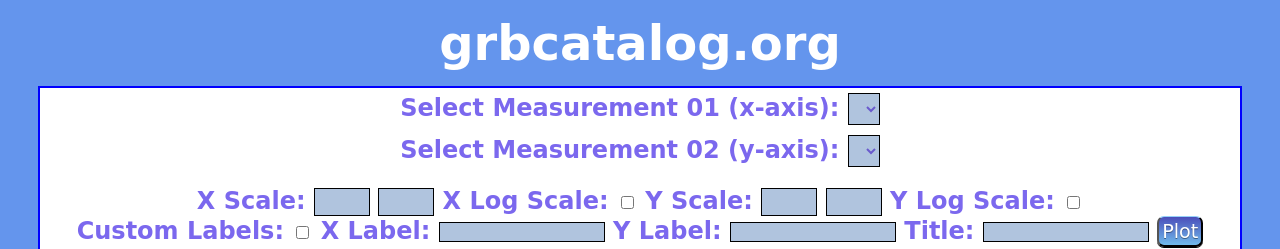
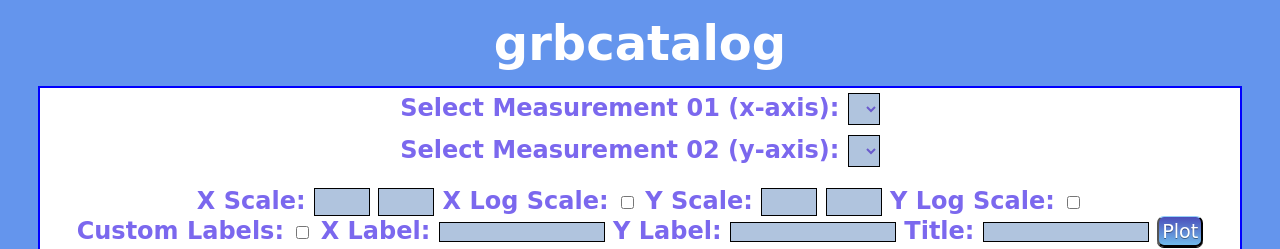
Before and after one commit to tilanukwatta/grbcatalog.org, a Django app: template grbcatalog/templates/corr_page.html in a window 1280 px wide. Shown: the top 249 px of the page. Run offline with Django 3.2, Linux system fonts and the light colour scheme; the template is opened without the code that fills it, so the values that code supplies are empty; parts of the project's set-up code (start-up, migrations or seed data) failed here and were passed over.

Commit message:
removed .gov

```diff
--- a/grbcatalog/grb/views.py
+++ b/grbcatalog/grb/views.py
@@ -35,6 +35,11 @@
     machine_z_data_file = '/home/tilan/Desktop/Dropbox/django/grbcatalog/grbcatalog/machine-z/grb_data_sample_num_284_f25.csv'
     feature_key_map = '/home/tilan/Desktop/Dropbox/django/grbcatalog/grbcatalog/machine-z/feature_key_map.dat'
     gpose_sim_parameters = '/home/tilan/Desktop/Dropbox/django/grbcatalog/grbcatalog/gpose/gpose_sim_parameters.dat'
+elif secrets.site == 'dev':
+    grb_data_file = '/home/tilan/work/grbcatalog.org/grbcatalog/grb_data.dat'
+    machine_z_data_file = '/home/tilan/work/grbcatalog.org/grbcatalog/machine-z/grb_data_sample_num_284_f25.csv'
+    feature_key_map = '/home/tilan/work/grbcatalog.org/grbcatalog/machine-z/feature_key_map.dat'
+    gpose_sim_parameters = '/home/tilan/work/grbcatalog.org/grbcatalog/gpose/gpose_sim_parameters.dat'
 elif secrets.site == 'msu':
     grb_data_file = '/web_app/grbcatalog/grbcatalog/grb_data.dat'
     machine_z_data_file = '/web_app/grbcatalog/grbcatalog/machine-z/grb_data_sample_num_284_f25.csv'
--- a/grbcatalog/templates/base.html
+++ b/grbcatalog/templates/base.html
@@ -24,7 +24,7 @@
 </script>
 
 <div id="container">
-<h1>grbcatalog.org</h1>
+<h1>grbcatalog</h1>
 
     {% block content %}
 
--- a/grbcatalog/templates/corr_page.html
+++ b/grbcatalog/templates/corr_page.html
@@ -110,6 +110,6 @@
 
 {% block footer%}
 
-grbcatalog.org
+grbcatalog
 
 {% endblock%}
--- a/grbcatalog/templates/gpose_sim_page.html
+++ b/grbcatalog/templates/gpose_sim_page.html
@@ -117,6 +117,6 @@
 
 {% block footer%}
 
-grbcatalog.org
+grbcatalog
 
 {% endblock%}
--- a/grbcatalog/templates/grb_main_page.html
+++ b/grbcatalog/templates/grb_main_page.html
@@ -181,6 +181,6 @@
 
 {% block footer%}
 
-<a href="http://www.grbcatalog.org">grbcatalog.org</a> is founded and maintained by Tilan Ukwatta. Please send bug reports and feature requests to tilan.ukwatta AT gmail.com.
+<a href="http://www.grbcatalog.com">grbcatalog</a> is founded and maintained by Tilan Ukwatta. Please send bug reports and feature requests to tilan.ukwatta AT gmail.com.
 
 {% endblock%}
--- a/grbcatalog/templates/machine_z_page.html
+++ b/grbcatalog/templates/machine_z_page.html
@@ -142,7 +142,7 @@
 <hr>
 
 <p>
-    <a href="{%url 'grb_main_page'%}" class="button">Go to grbcatalog.org</a>
+    <a href="{%url 'grb_main_page'%}" class="button">Go to grbcatalog</a>
 </p>
 
 <p></p>
@@ -153,6 +153,6 @@
 
 {% block footer%}
 
-grbcatalog.org
+grbcatalog
 
 {% endblock%}
```
